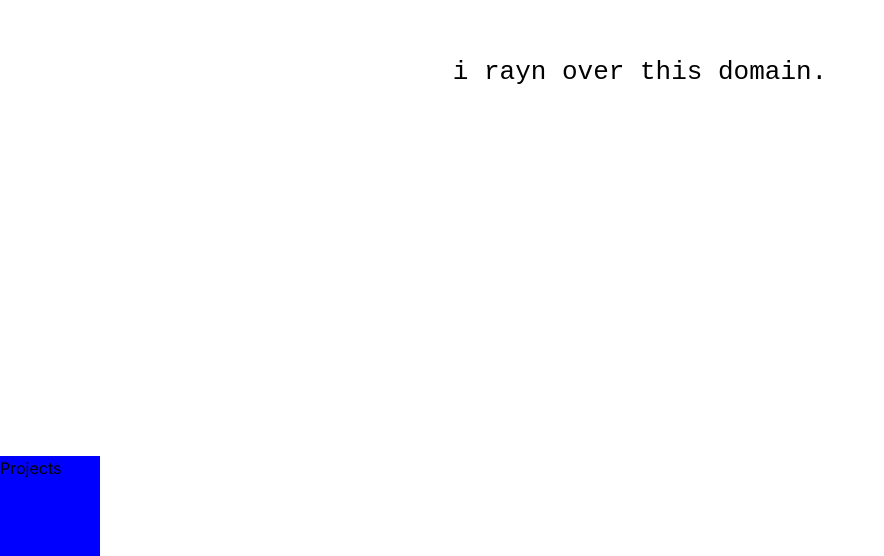
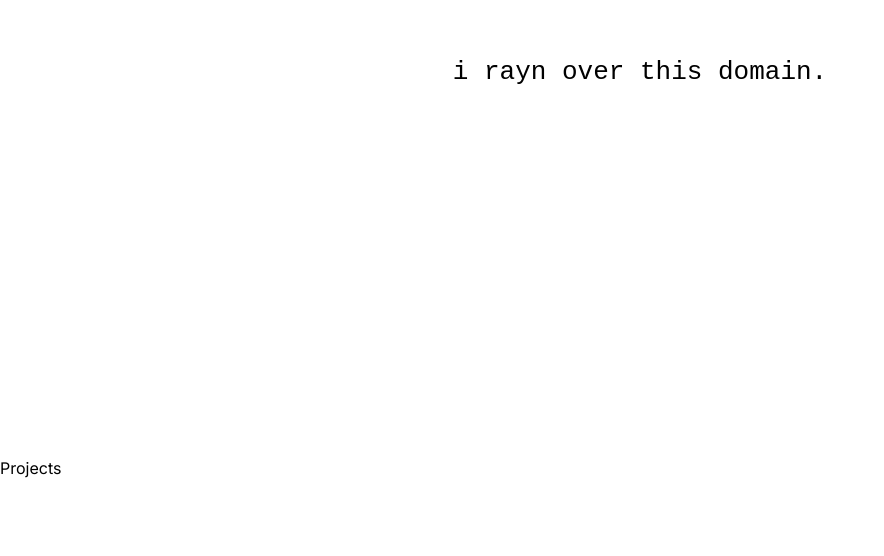
Before and after one commit to raylopez509/website2, a Next.js app: page / in a window 1280 px wide. Shown: the part 312-868 px from the top of the page, without its empty margins (0-884 px from the left). After the commit the page ends 800 px from the top, so only its background shows below. Built offline with nearby package versions, Linux system fonts and the light colour scheme.

Commit message:
removed the test transition button css
removed the test transition css

```diff
--- a/src/app/page.module.css
+++ b/src/app/page.module.css
@@ -26,7 +26,7 @@
   }
 }
 
-.box {
+/* .box {
   width: 100px;
   height: 100px;
   background-color: blue;
@@ -36,4 +36,4 @@
 
 .move {
   transform: translateX(200px);
-}
+} */
```
